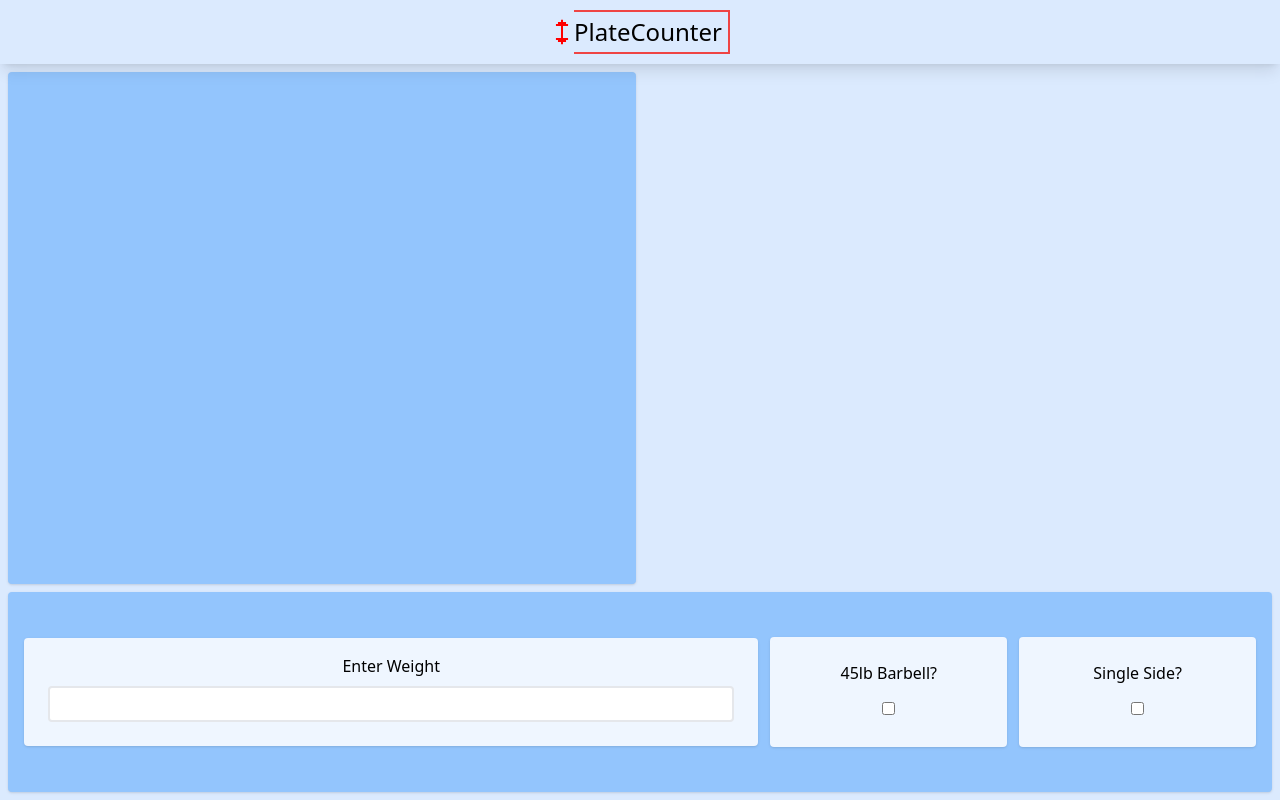
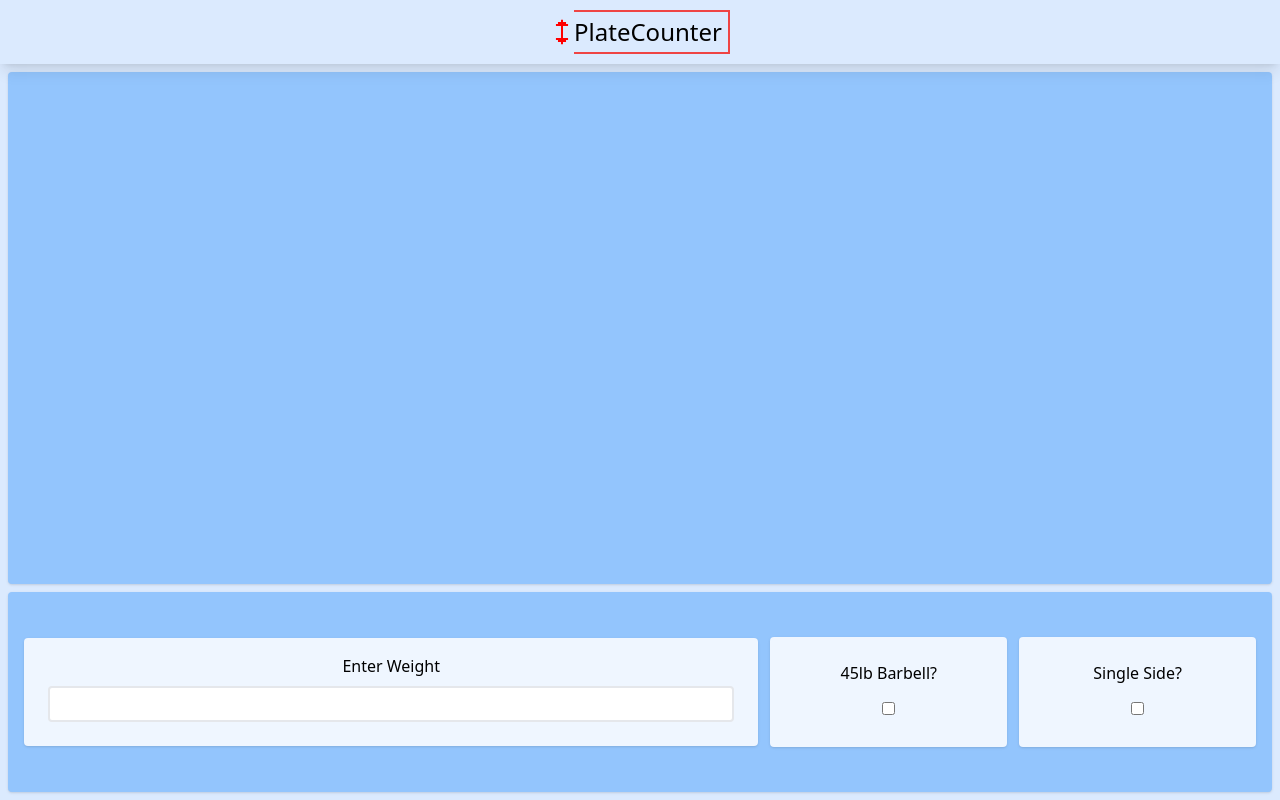
Before and after one commit to PeytonCurr/plate_counter, a React (Create React App) app: page / in a window 1280 px wide. Built offline with nearby package versions, Linux system fonts and the light colour scheme.

Commit message:
Got the background looking cleaner in all screen sizes

```diff
--- a/src/components/BarbellPlates.jsx
+++ b/src/components/BarbellPlates.jsx
@@ -68,7 +68,7 @@ function BarbellPlates(props) {
   }, [props.counts])
 
   return (
-    <div className={'text-2xl p-2 bg-blue-300 row-span-2 sm:row-span-3 rounded shadow flex justify-center ' + (props.barBell ? ' items-center ' : ' items-end md:items-center md:row-span-5 ')}>
+    <div className={'text-2xl p-2 bg-blue-300 rounded shadow flex justify-center ' + (props.barBell ? ' items-center ' : ' items-end md:items-center md:row-span-5 ') + (props.weight == 0 ? ' row-span-3 sm:row-span-5 md:col-span-2 ' : ' row-span-2 sm:row-span-3 ')}>
 
       {/* SECTION Left Side*/}
       {(props.weight > 0 && !props.single) &&
```
